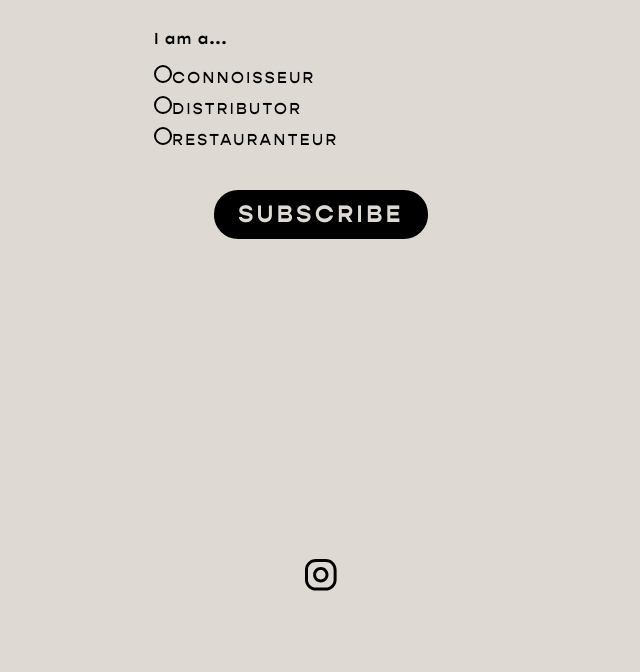
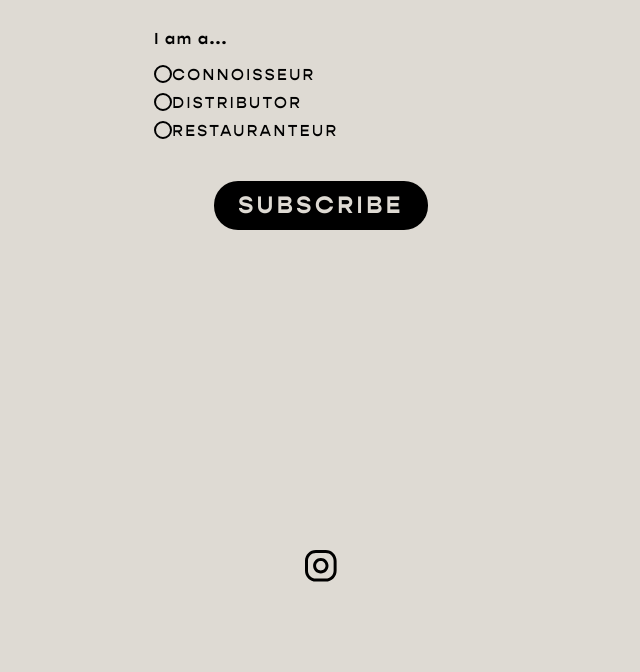
Before and after one commit to webandwolf/cairjn, a plain HTML site: page index.html in a window 1280 px wide. Shown: the part 4355-5027 px from the top of the page, without its empty margins (319-959 px from the left). Drawn offline with Linux system fonts and the light colour scheme; files whose address does not match are found by name.

Commit message:
styling form elements

```diff
--- a/assets/css/style.css
+++ b/assets/css/style.css
@@ -878,10 +878,6 @@ input[type="text"], input[type="email"] {
   margin-top: 1em;
 }
 
-input[type="radio"] + label {
-  display: inline-block;
-}
-
 input[type="submit"] {
   cursor: pointer;
   min-width: 6em;
```
